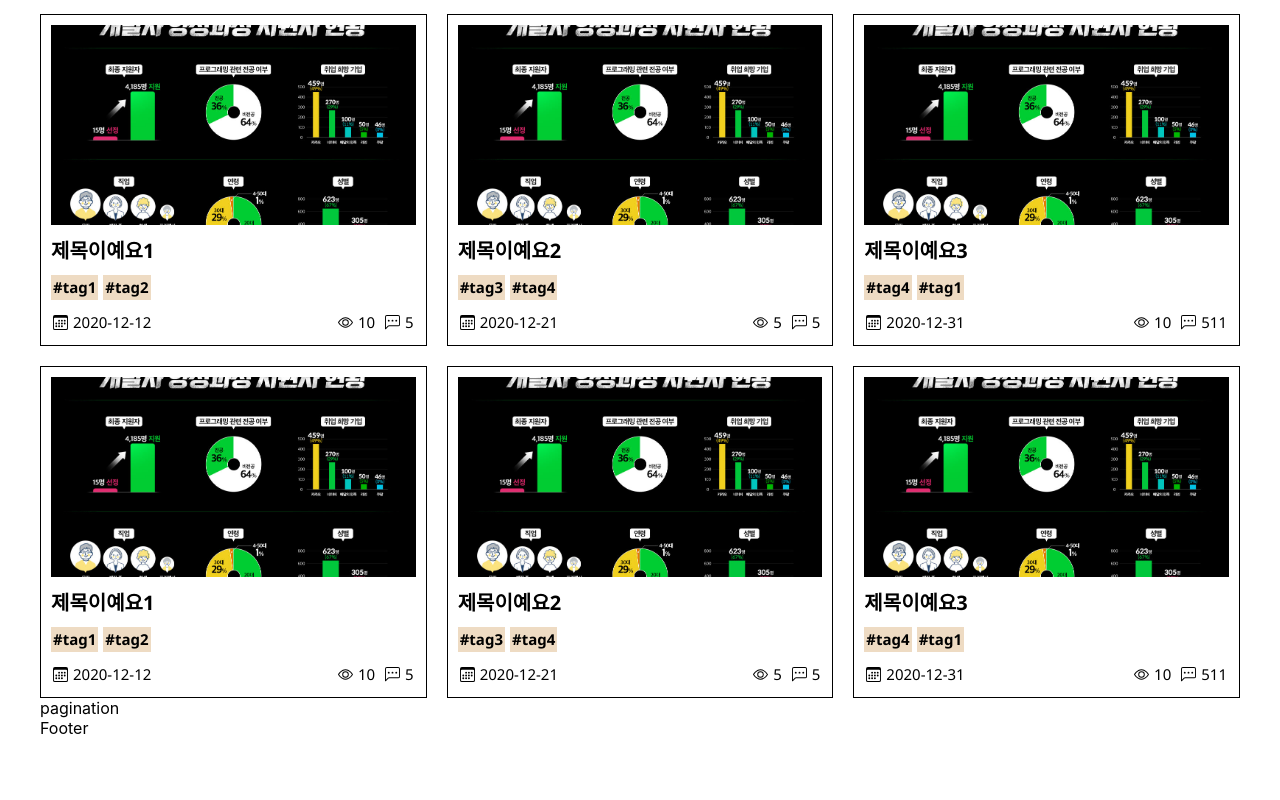
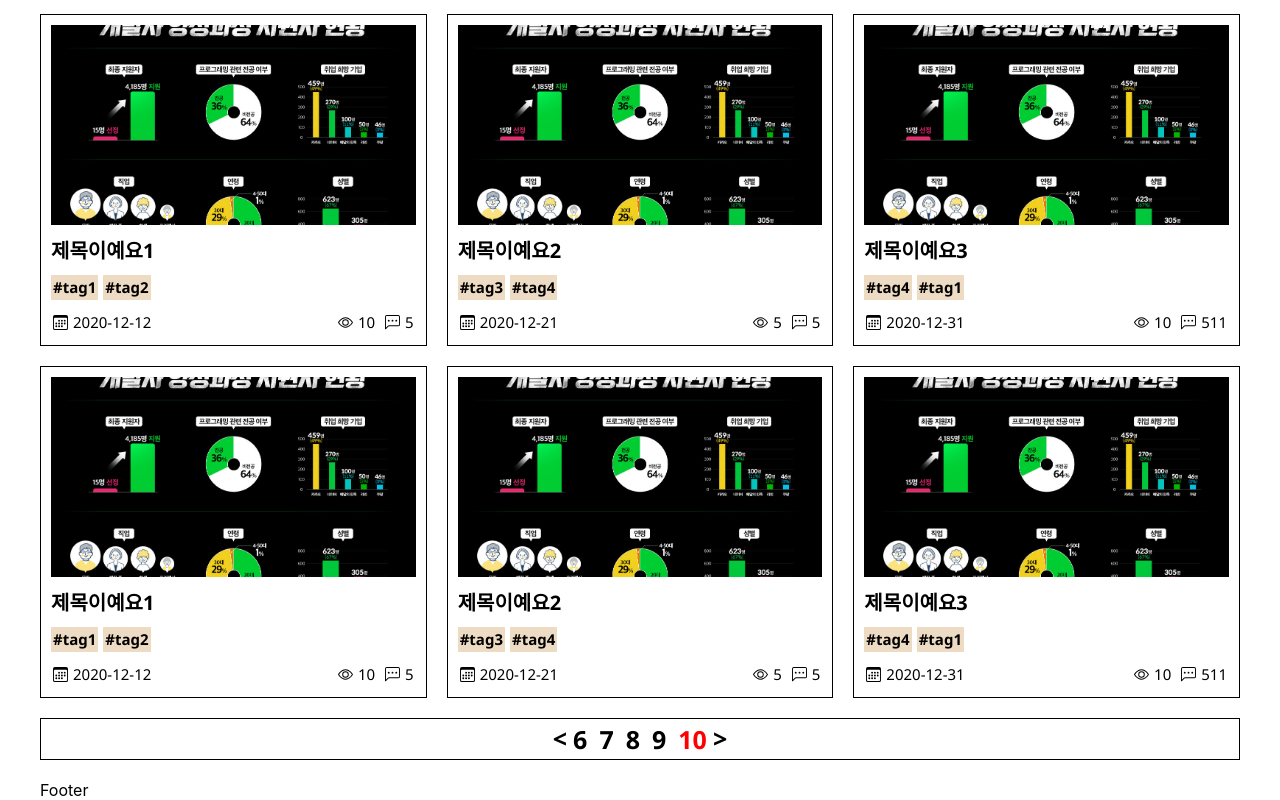
Before and after one commit to NPclown/homepage, a React (Create React App) app: page / in a window 1280 px wide. Shown: the part 1125-1925 px from the top of the page. Before the commit the page ends 1863 px from the top, so only its background shows below. Built offline with nearby package versions, Linux system fonts and the light colour scheme.

Commit message:
pagination 컴포넌트 구현

```diff
--- a/src/Components/GalleryArticle/index.css
+++ b/src/Components/GalleryArticle/index.css
@@ -3,6 +3,7 @@
     grid-template-columns: repeat(3, 1fr);
     column-gap: 20px;
     row-gap: 20px;
+    margin-bottom: 20px;
 }
 
 .article-gallery-box {
--- a/src/Components/Pagination/index.css
+++ b/src/Components/Pagination/index.css
@@ -0,0 +1,41 @@
+.pagination {
+    border: 1px black solid;
+    height: 40px;
+    margin-bottom: 20px;
+    display: flex;
+}
+
+.pagination-box {
+    margin: auto;
+    display: flex;
+    vertical-align: middle;
+}
+
+.pagination-arrow {
+    font-size: 25px;
+    font-family: 'Segoe UI', Tahoma, Geneva, Verdana, sans-serif;
+    font-weight: 900;
+}
+
+.pagination-number {
+    padding: 1px;
+    margin-left: 5px;
+    margin-right: 5px;
+    font-size: 25px;
+    font-family: 'Segoe UI', Tahoma, Geneva, Verdana, sans-serif;
+    font-weight: 900;
+}
+
+.pagination-number-select {
+    color: red;
+}
+
+.pagination-arrow:hover {
+    color: red;
+    cursor: pointer;
+}
+
+.pagination-number:hover {
+    color: red;
+    cursor: pointer;
+}
--- a/src/Components/Pagination/index.tsx
+++ b/src/Components/Pagination/index.tsx
@@ -1,10 +1,40 @@
+import { copyFileSync } from "fs";
 import React from "react";
 import "./index.css";
 
+//TODO:: paginatin 방법 변경
+/*
+선택한 페이지 번호가 가운데에 오도록 알고리즘 변경 필요
+*/
 const Pagination = () => {
+    const currentPage = 10;
+    const totalPage = 10;
+    const pageNumber:number[]= [];
+
+    const startPageNumber = Math.floor((currentPage-1)/5)*5+1;
+    const endPageNumber = Math.ceil(currentPage/5)*5 >= totalPage ? totalPage : Math.ceil(currentPage/5)*5;
+
+    for(let i= startPageNumber; i <= endPageNumber; i++){
+      pageNumber.push(i);
+    }
+
     return (
-      <div className="">
-          pagination
+      <div className="pagination">
+        <div className="pagination-box">
+          <div className="pagination-arrow">
+            {"<"}
+          </div>
+          {pageNumber.map((value) => {
+            return (
+                <div className={value==currentPage ? 'pagination-number pagination-number-select' : 'pagination-number'} key={value}>
+                  {value}
+                </div>
+            )
+          })}
+          <div className="pagination-arrow">
+            {">"}
+          </div>
+        </div>
       </div>
     );
   }
```
